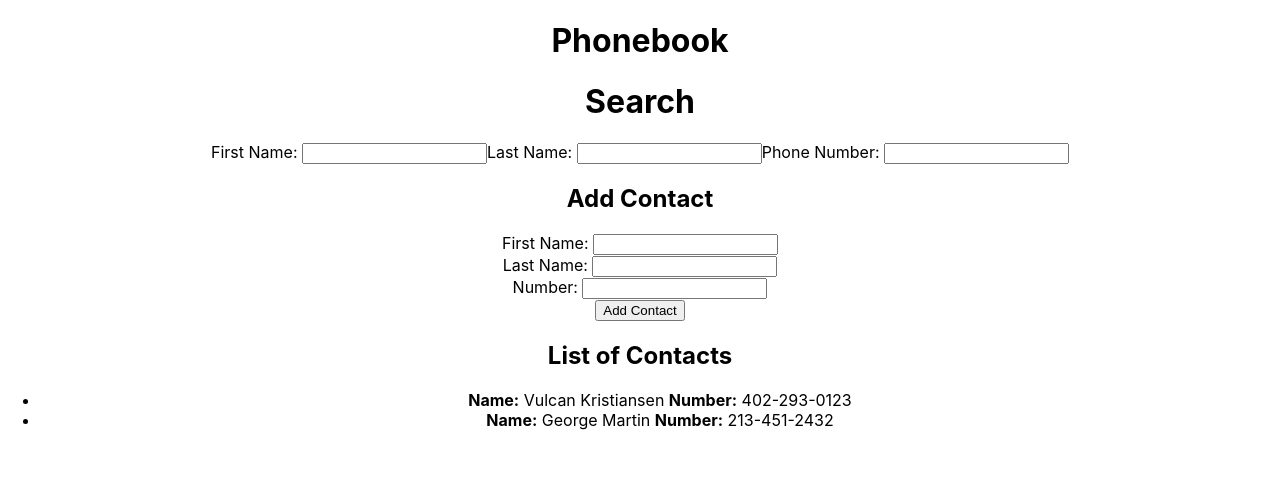
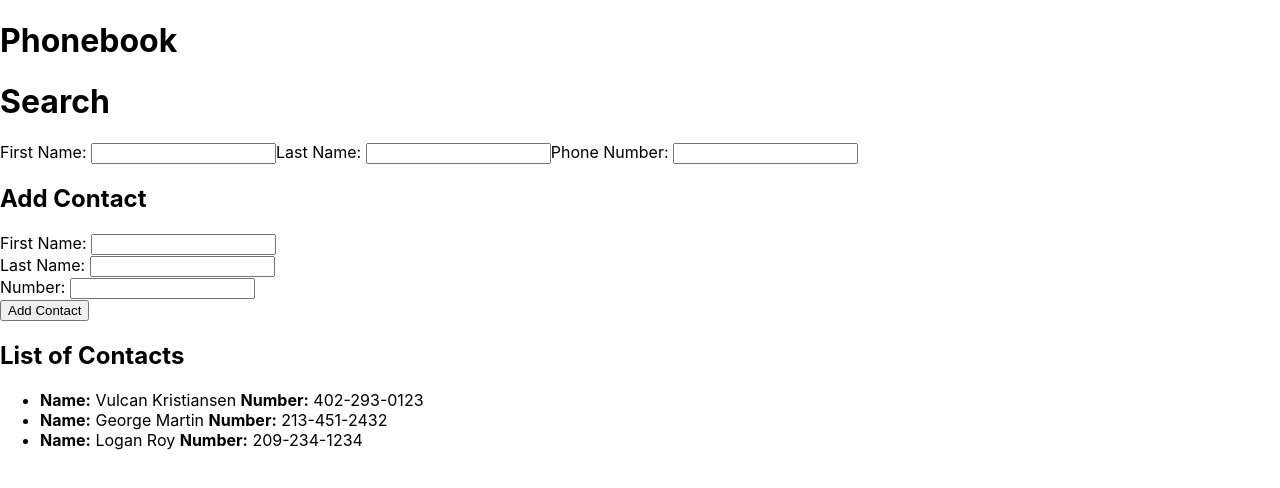
Before and after one commit to jayjmanley/phonebook, a React (Create React App) app: page / in a window 1280 px wide. Shown: the top 488 px of the page. Built offline with nearby package versions, Linux system fonts and the light colour scheme.

Commit message:
cleaning up

```diff
--- a/src/App.js
+++ b/src/App.js
@@ -1,7 +1,6 @@
 import React, { useState } from 'react';
 import Search from './Search';
 import List from './List';
-import './App.css';
 
 const App = () =>
 {
@@ -10,6 +9,7 @@ const App = () =>
     const [ list, setList ] = useState([
         { firstname: 'Vulcan', lastname: 'Kristiansen', phone: '402-293-0123', show: true },
         { firstname: 'George', lastname: 'Martin', phone: '213-451-2432', show: true },
+        { firstname: 'Logan', lastname: 'Roy', phone: '209-234-1234', show: true },
     ]);
 
 
@@ -53,7 +53,7 @@ const App = () =>
 
 
     return (
-        <div><center>
+        <div>
             <h1>Phonebook</h1>
             <Search list={list} filter={filter} />
             <h2>Add Contact</h2>
@@ -72,7 +72,7 @@ const App = () =>
             </form>
             <h2>List of Contacts</h2>
             <List list={list} />
-        </center></div>
+        </div>
     )
 }
 
```
